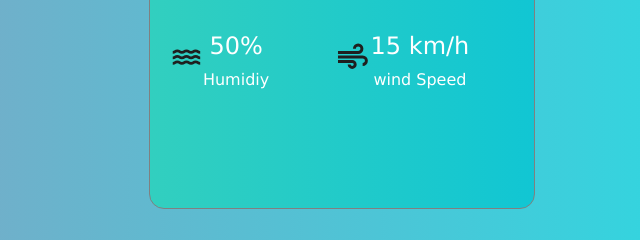
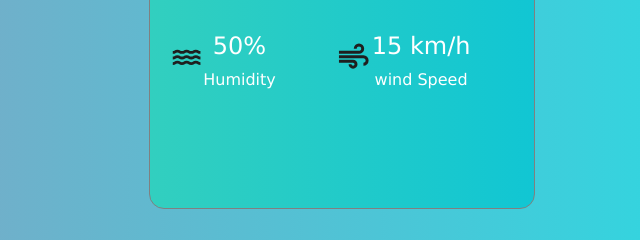
Before and after one commit to parveen-singh09/WeatherApp, a plain HTML site: page index.html in a window 1280 px wide. Shown: the part 535-775 px from the top of the page, 298-938 px from the left. Drawn offline with Linux system fonts and the light colour scheme.

Commit message:
third commit

```diff
--- a/index.html
+++ b/index.html
@@ -22,7 +22,7 @@
                     <svg xmlns="http://www.w3.org/2000/svg" height="20%" viewBox="0 -960 960 960" width="20%" fill="#1f1f1f"><path d="M80-240v-80q38 0 56.5-20t77.5-20q59 0 77.5 20t54.5 20q38 0 56.5-20t77.5-20q57 0 77.5 20t56.5 20q38 0 55.5-20t76.5-20q59 0 77.5 20t56.5 20v80q-57 0-77.5-20T746-280q-36 0-54.5 20T614-240q-57 0-77.5-20T480-280q-38 0-56.5 20T346-240q-59 0-76.5-20T214-280q-38 0-56.5 20T80-240Zm0-160v-80q38 0 56.5-20t77.5-20q57 0 76.5 20t55.5 20q38 0 56.5-20t77.5-20q57 0 77 20t55 20q38 0 56.5-20t77.5-20q57 0 77.5 20t56.5 20v80q-59 0-78.5-20T746-440q-36 0-54.5 20T614-400q-57 0-77.5-20T480-440q-38 0-55.5 20T348-400q-59 0-78.5-20T214-440q-36 0-56.5 20T80-400Zm0-160v-80q38 0 56.5-20t77.5-20q57 0 76.5 20t55.5 20q38 0 56.5-20t77.5-20q57 0 77 20t55 20q38 0 56.5-20t77.5-20q57 0 77.5 20t56.5 20v80q-59 0-78.5-20T746-600q-36 0-54.5 20T614-560q-57 0-77.5-20T480-600q-38 0-55.5 20T348-560q-59 0-78.5-20T214-600q-36 0-56.5 20T80-560Z"/></svg>
                     <div>
                         <p class = "humidity">50%</p>
-                        <p>Humidiy</p>
+                        <p>Humidity</p>
                     </div>
                 </div>
                 <div class="col">
```
